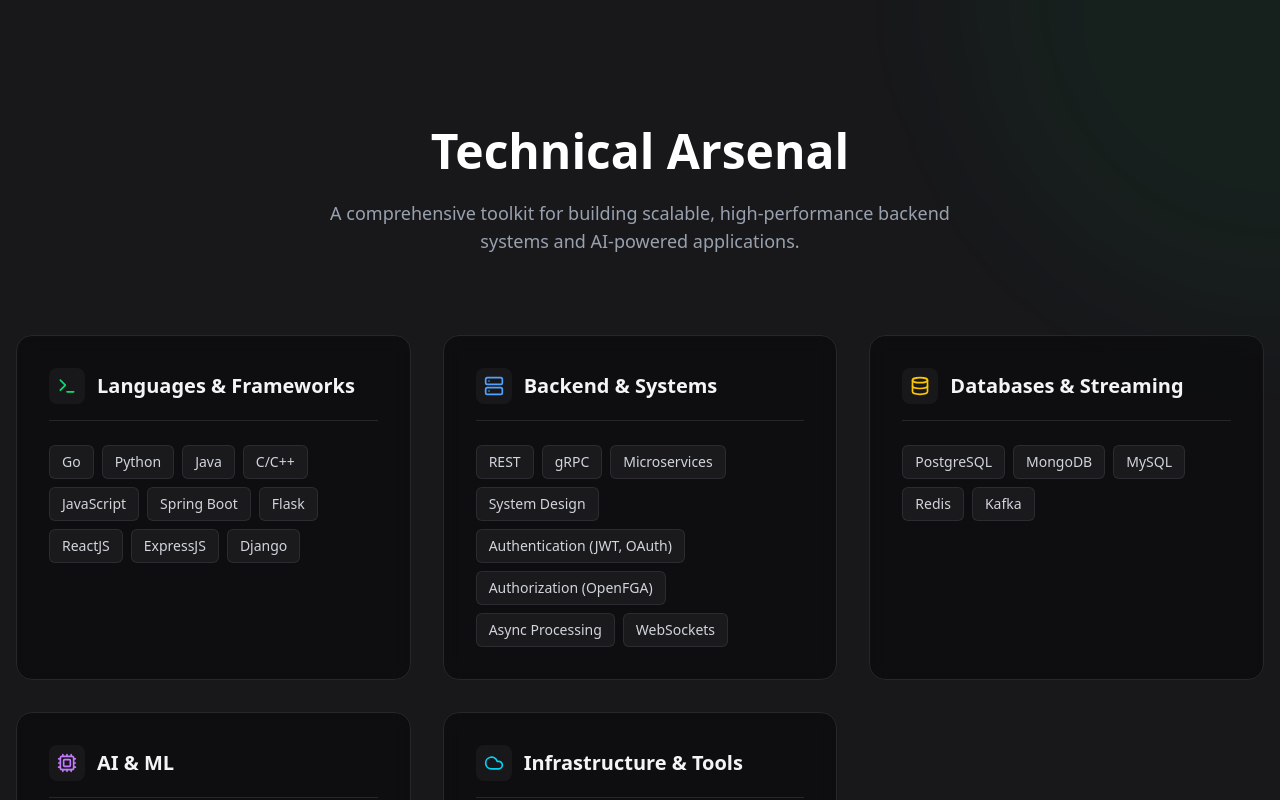
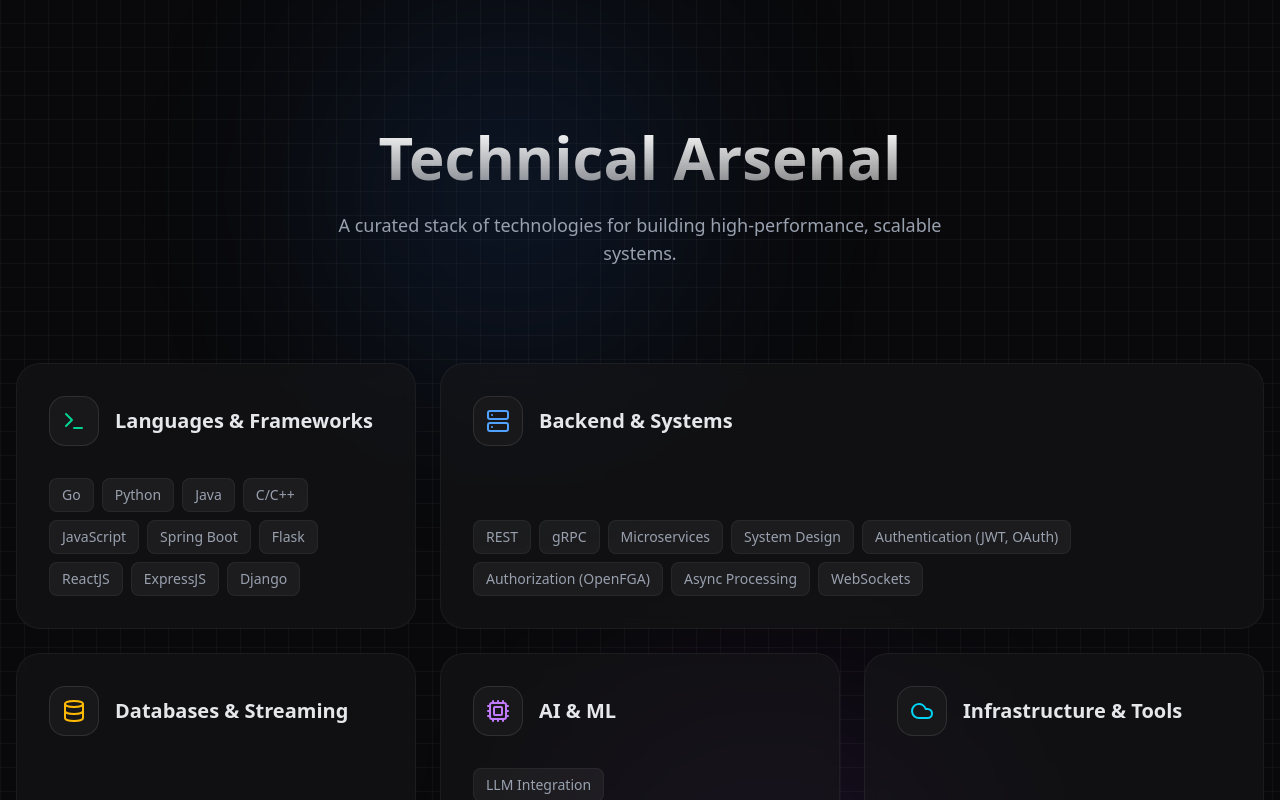
Before and after one commit to rahulrj1/portfolio-revamped, a Next.js app: page / in a window 1280 px wide. Shown: the part 4500-5300 px from the top of the page. Built offline with nearby package versions, Linux system fonts and the light colour scheme.

Commit message:
fix skills section

```diff
--- a/src/components/Skills.tsx
+++ b/src/components/Skills.tsx
@@ -1,85 +1,113 @@
 "use client";
-import React from 'react';
+import React, { useState } from 'react';
 import { motion } from 'framer-motion';
 import { skills } from '@/data/resume';
-import { BadgeCheck, Terminal, Cpu, Database, Cloud, Server } from 'lucide-react';
+import { Terminal, Server, Database, Cpu, Cloud, Code2 } from 'lucide-react';
 
 const Skills = () => {
-  const container = {
-    hidden: { opacity: 0 },
-    show: {
-      opacity: 1,
-      transition: {
-        staggerChildren: 0.1
-      }
+  // Mapping categories to specific visual themes for a diverse look
+  const categoryConfig: Record<string, { icon: any, color: string, gradient: string }> = {
+    "Languages & Frameworks": {
+      icon: Terminal,
+      color: "text-emerald-400",
+      gradient: "from-emerald-500/20 to-teal-500/5"
+    },
+    "Backend & Systems": {
+      icon: Server,
+      color: "text-blue-400",
+      gradient: "from-blue-500/20 to-indigo-500/5"
+    },
+    "Databases & Streaming": {
+      icon: Database,
+      color: "text-amber-400",
+      gradient: "from-amber-500/20 to-orange-500/5"
+    },
+    "AI & ML": {
+      icon: Cpu,
+      color: "text-purple-400",
+      gradient: "from-purple-500/20 to-pink-500/5"
+    },
+    "Infrastructure & Tools": {
+      icon: Cloud,
+      color: "text-cyan-400",
+      gradient: "from-cyan-500/20 to-sky-500/5"
     }
   };
 
-  const item = {
-    hidden: { opacity: 0, y: 20 },
-    show: { opacity: 1, y: 0 }
-  };
+  return (
+    <section id="skills" className="py-32 bg-zinc-950 text-white relative overflow-hidden">
+      {/* Background Grid Pattern */}
+      <div className="absolute inset-0 bg-[linear-gradient(to_right,#80808012_1px,transparent_1px),linear-gradient(to_bottom,#80808012_1px,transparent_1px)] bg-[size:24px_24px]"></div>
 
-  const getIcon = (category: string) => {
-    if (category.includes('Languages')) return <Terminal className="w-5 h-5 text-green-400" />;
-    if (category.includes('Backend')) return <Server className="w-5 h-5 text-blue-400" />;
-    if (category.includes('Database')) return <Database className="w-5 h-5 text-yellow-400" />;
-    if (category.includes('AI')) return <Cpu className="w-5 h-5 text-purple-400" />;
-    if (category.includes('Infrastructure')) return <Cloud className="w-5 h-5 text-cyan-400" />;
-    return <BadgeCheck className="w-5 h-5 text-gray-400" />;
-  };
-
-  return (
-    <section id="skills" className="py-32 bg-zinc-900 text-white relative overflow-hidden">
-      {/* Background decoration */}
-      <div className="absolute top-0 right-0 w-[600px] h-[600px] bg-green-500/5 rounded-full blur-3xl -translate-y-1/2 translate-x-1/2 pointer-events-none"></div>
+      {/* Ambient Glows */}
+      <div className="absolute top-0 left-1/4 w-96 h-96 bg-blue-500/10 rounded-full blur-[100px]"></div>
+      <div className="absolute bottom-0 right-1/4 w-96 h-96 bg-purple-500/10 rounded-full blur-[100px]"></div>
 
       <div className="container mx-auto px-4 relative z-10">
         <motion.div
           initial={{ opacity: 0, y: 20 }}
           whileInView={{ opacity: 1, y: 0 }}
           viewport={{ once: true }}
-          className="text-center mb-20"
+          className="text-center mb-24"
         >
-          <h2 className="text-4xl md:text-5xl font-bold mb-6 text-white">
+          <h2 className="text-5xl md:text-6xl font-bold mb-6 bg-clip-text text-transparent bg-gradient-to-b from-white to-white/50">
             Technical Arsenal
           </h2>
           <p className="text-gray-400 max-w-2xl mx-auto text-lg">
-            A comprehensive toolkit for building scalable, high-performance backend systems and AI-powered applications.
+            A curated stack of technologies for building high-performance, scalable systems.
           </p>
         </motion.div>
 
-        <div className="grid md:grid-cols-2 lg:grid-cols-3 gap-8">
-          {Object.entries(skills).map(([category, items], index) => (
+        <div className="grid md:grid-cols-2 lg:grid-cols-3 gap-6 max-w-7xl mx-auto">
+          {Object.entries(skills).map(([category, items], index) => {
+            const config = categoryConfig[category] || { icon: Code2, color: "text-gray-400", gradient: "from-gray-500/20 to-gray-500/5" };
+            const Icon = config.icon;
+
+            return (
               <motion.div
                 key={category}
-              variants={container}
-              initial="hidden"
-              whileInView="show"
-              viewport={{ once: true, margin: "-50px" }}
-              className="bg-black/40 backdrop-blur-sm p-8 rounded-2xl border border-zinc-800 hover:border-zinc-700 transition-all hover:-translate-y-2 hover:shadow-2xl duration-300 group"
+                initial={{ opacity: 0, y: 20 }}
+                whileInView={{ opacity: 1, y: 0 }}
+                viewport={{ once: true }}
+                transition={{ delay: index * 0.1 }}
+                className={`
+                  group relative p-8 rounded-3xl border border-white/5 bg-zinc-900/50 backdrop-blur-sm overflow-hidden
+                  ${category === "Backend & Systems" ? "lg:col-span-2 lg:row-span-1" : ""}
+                `}
               >
-              <div className="flex items-center gap-3 mb-6 border-b border-zinc-800 pb-4">
-                <div className="p-2 bg-zinc-900 rounded-lg group-hover:bg-zinc-800 transition-colors">
-                  {getIcon(category)}
+                {/* Hover Gradient Background */}
+                <div className={`absolute inset-0 bg-gradient-to-br ${config.gradient} opacity-0 group-hover:opacity-100 transition-opacity duration-500`}></div>
+
+                <div className="relative z-10 h-full flex flex-col">
+                  <div className="flex items-center gap-4 mb-8">
+                    <div className={`p-3 rounded-2xl bg-zinc-900 border border-white/10 group-hover:border-white/20 transition-colors ${config.color}`}>
+                      <Icon className="w-6 h-6" />
                     </div>
-                <h3 className="text-xl font-bold text-gray-100 group-hover:text-white transition-colors">{category}</h3>
+                    <h3 className="text-xl font-bold text-gray-200 group-hover:text-white transition-colors">
+                      {category}
+                    </h3>
                   </div>
 
-              <div className="flex flex-wrap gap-2">
+                  <div className="flex flex-wrap gap-2 mt-auto">
                     {items.map((skill, i) => (
                       <motion.span
                         key={i}
-                    variants={item}
                         whileHover={{ scale: 1.05 }}
-                    className="px-3 py-1.5 bg-zinc-800/50 text-sm text-gray-300 rounded-md border border-zinc-700/50 hover:bg-zinc-700 hover:text-white hover:border-zinc-600 transition-all cursor-default"
+                        className={`
+                          px-3 py-1.5 text-sm font-medium rounded-lg
+                          bg-white/5 border border-white/5 text-gray-400
+                          hover:bg-white/10 hover:text-white hover:border-white/10
+                          transition-all cursor-default
+                        `}
                       >
                         {skill}
                       </motion.span>
                     ))}
                   </div>
+                </div>
               </motion.div>
-          ))}
+            );
+          })}
         </div>
       </div>
     </section>
```
Lines whose indentation alone changed are shown as unchanged.
